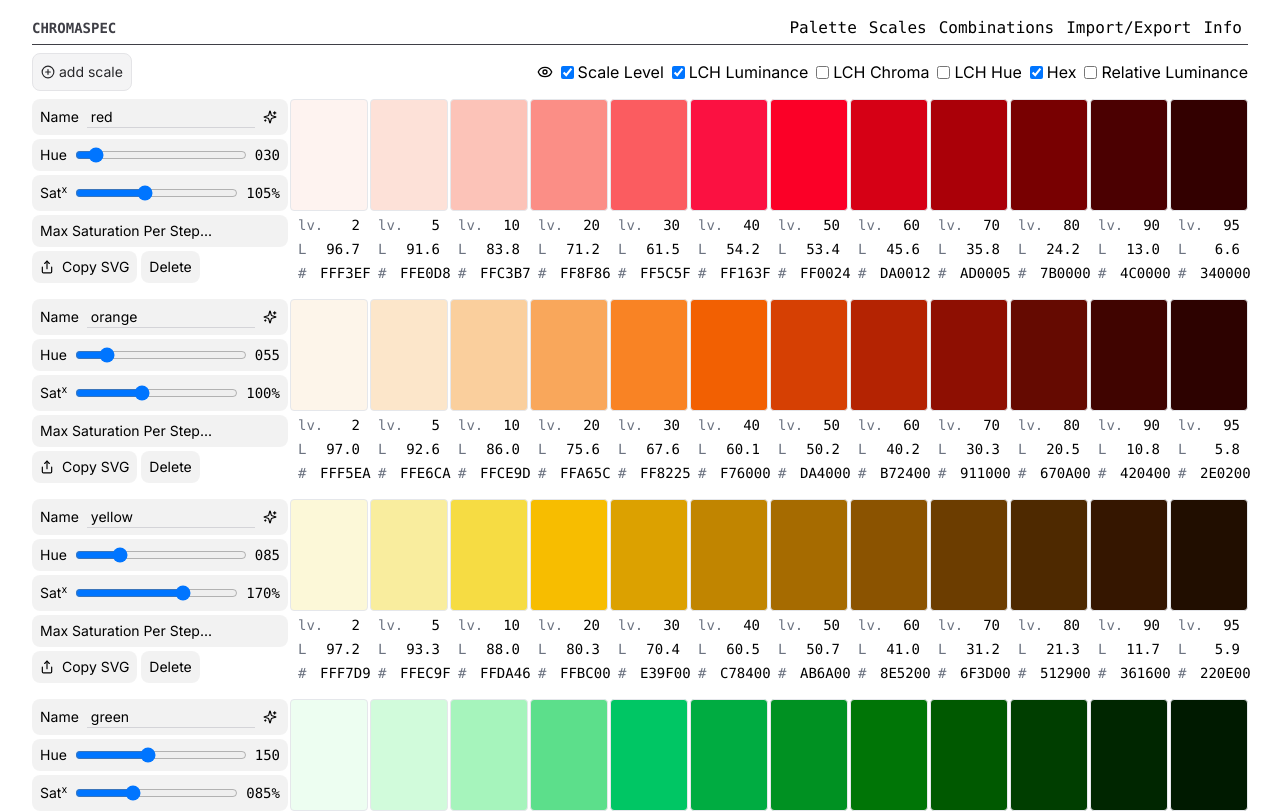
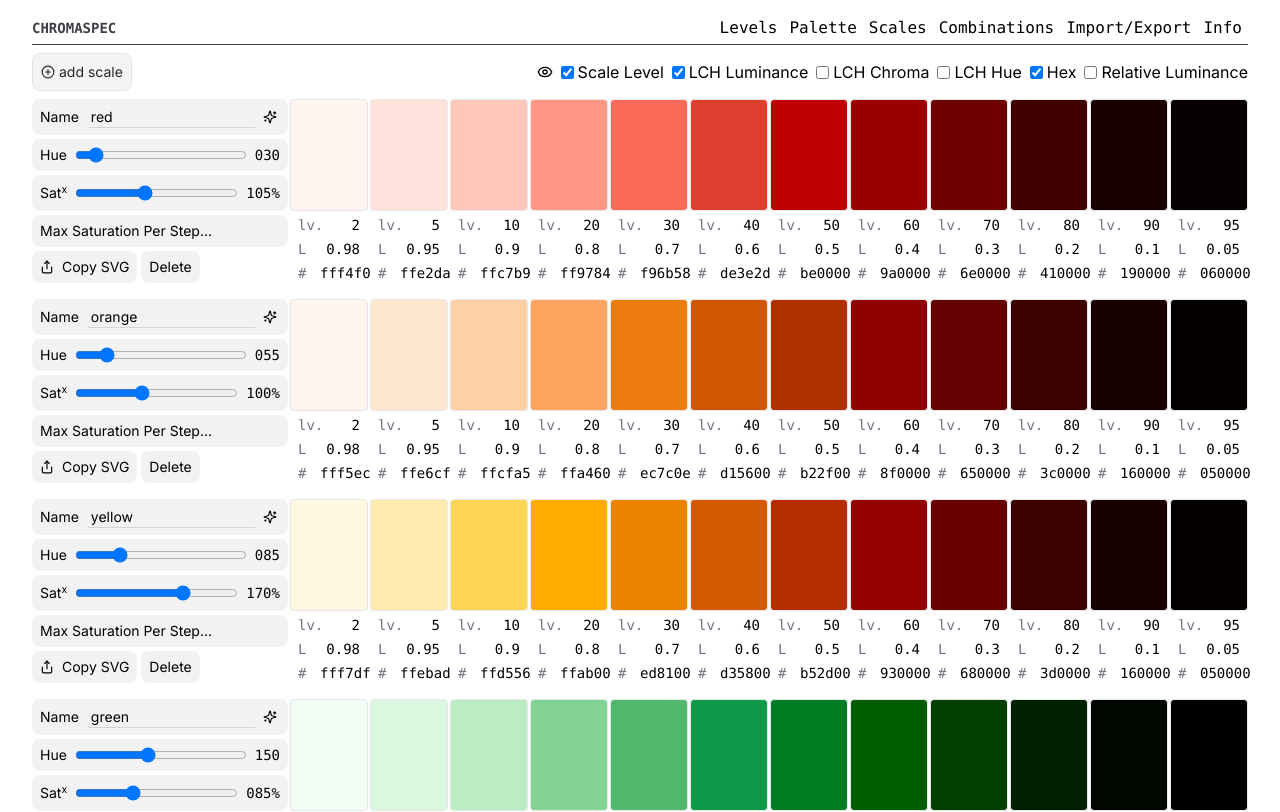
Before and after one commit to fillmember/chromaspec, a Next.js app: page / in a window 1280 px wide. Shown: the top 812 px of the page. Built offline with nearby package versions, Linux system fonts and the light colour scheme.

Commit message:
feat: switch from chroma-js to culori and use oklch

```diff
--- a/package.json
+++ b/package.json
@@ -11,8 +11,8 @@
   "dependencies": {
     "@headlessui/react": "^2.1.2",
     "@use-gesture/react": "^10.3.1",
-    "chroma-js": "2.6.1-0",
     "clsx": "^2.1.1",
+    "culori": "^4.0.1",
     "immer": "^10.1.1",
     "jotai": "^2.9.3",
     "jotai-immer": "^0.4.1",
@@ -24,7 +24,7 @@
     "react-use": "^17.5.1"
   },
   "devDependencies": {
-    "@types/chroma-js": "^2.4.4",
+    "@types/culori": "^2.1.1",
     "@types/lodash": "^4.17.7",
     "@types/node": "^20",
     "@types/react": "^18",
--- a/src/app/debug-auto-name/page.tsx
+++ b/src/app/debug-auto-name/page.tsx
@@ -1,5 +1,5 @@
 import { listAscending } from "@/utils/autoName";
-import chroma from "chroma-js";
+import { oklch, formatHex } from "culori";
 
 const svgSize = 500;
 const center = svgSize / 2;
@@ -10,7 +10,7 @@ const textRadius = 220;
 const segments = listAscending.map((color, index, arr) => {
   const rangeMin = arr[index - 1]?.rangeMax ?? 0;
   const hue = (rangeMin + color.rangeMax) / 2;
-  const fill = chroma.lch(50, 100, hue);
+  const fill = oklch({ mode: "oklch", l: 0.5, c: 0.4, h: hue }); //50, 100, hue
   const angleStart = (rangeMin / 360) * 2 * Math.PI;
   const angleEnd = (color.rangeMax / 360) * 2 * Math.PI;
 
@@ -44,7 +44,7 @@ const segments = listAscending.map((color, index, arr) => {
 
   return (
     <g key={index}>
-      <path d={pathData} fill={fill.hex()} />
+      <path d={pathData} fill={formatHex(fill)} />
       <text
         x={textX}
         y={textY}
--- a/src/app/palette/page.tsx
+++ b/src/app/palette/page.tsx
@@ -7,7 +7,6 @@ import {
   FieldName,
 } from "@/components/RowScale";
 import { useUserData } from "@/utils/useUserData";
-import { useAtom } from "jotai";
 import { clamp, round } from "lodash";
 
 const hues = [0, 30, 60, 90, 120, 150, 180, 210, 240, 270, 300, 330, 360];
@@ -21,7 +20,7 @@ const styleLCHGradient = {
 };
 
 export default function PageInfo() {
-  const { scales, addNewScale, updateScale, deleteScale } = useUserData();
+  const { scales, updateScale, deleteScale } = useUserData();
   return (
     <div className="grid md:grid-cols-2 gap-8 m-8">
       <figure
@@ -43,7 +42,7 @@ export default function PageInfo() {
             deleteScale: () => deleteScale(index),
           };
           return (
-            <li className="grid gap-1">
+            <li className="grid gap-1" key={index}>
               <FieldName key={index} {...props} />
               <FieldHue key={index} {...props} />
               <FieldChromaMultiplier key={index} {...props} />
--- a/src/atoms/defaultScales.ts
+++ b/src/atoms/defaultScales.ts
@@ -3,42 +3,56 @@ export const defaultScales = [
     name: "red",
     hue: 30,
     chromaMultiplier: 1.05,
-    chromaMaxPerLevel: [10, 25, 45, 70, 85, 95, 100, 97, 85, 65, 45, 30],
+    chromaMaxPerLevel: [
+      0.02, 0.05, 0.09, 0.14, 0.17, 0.19, 0.2, 0.2, 0.17, 0.13, 0.09, 0.06,
+    ],
   },
   {
     name: "orange",
     hue: 55,
     chromaMultiplier: 1,
-    chromaMaxPerLevel: [10, 25, 45, 70, 85, 95, 100, 97, 85, 65, 45, 30],
+    chromaMaxPerLevel: [
+      0.02, 0.05, 0.09, 0.14, 0.17, 0.19, 0.2, 0.2, 0.17, 0.13, 0.09, 0.06,
+    ],
   },
   {
     name: "yellow",
     hue: 85,
     chromaMultiplier: 1.7,
-    chromaMaxPerLevel: [10, 25, 45, 70, 85, 95, 100, 97, 78, 55, 35, 15],
+    chromaMaxPerLevel: [
+      0.02, 0.05, 0.09, 0.14, 0.17, 0.19, 0.2, 0.2, 0.17, 0.13, 0.09, 0.06,
+    ],
   },
   {
     name: "green",
     hue: 150,
     chromaMultiplier: 0.85,
-    chromaMaxPerLevel: [10, 25, 45, 70, 85, 95, 100, 97, 85, 65, 45, 30],
+    chromaMaxPerLevel: [
+      0.02, 0.05, 0.09, 0.14, 0.17, 0.19, 0.2, 0.2, 0.17, 0.13, 0.09, 0.06,
+    ],
   },
   {
     name: "blue",
     hue: 243,
     chromaMultiplier: 0.5,
-    chromaMaxPerLevel: [10, 25, 45, 70, 85, 95, 100, 97, 85, 65, 45, 30],
+    chromaMaxPerLevel: [
+      0.02, 0.05, 0.09, 0.14, 0.17, 0.19, 0.2, 0.2, 0.17, 0.13, 0.09, 0.06,
+    ],
   },
   {
     name: "purple",
     hue: 305,
     chromaMultiplier: 0.75,
-    chromaMaxPerLevel: [10, 25, 45, 70, 85, 95, 100, 97, 85, 65, 45, 30],
+    chromaMaxPerLevel: [
+      0.02, 0.05, 0.09, 0.14, 0.17, 0.19, 0.2, 0.2, 0.17, 0.13, 0.09, 0.06,
+    ],
   },
   {
     name: "neutral",
     hue: 235,
     chromaMultiplier: 0.01,
-    chromaMaxPerLevel: [10, 25, 45, 70, 85, 95, 100, 97, 85, 65, 45, 30],
+    chromaMaxPerLevel: [
+      0.02, 0.05, 0.09, 0.14, 0.17, 0.19, 0.2, 0.2, 0.17, 0.13, 0.09, 0.06,
+    ],
   },
 ];
--- a/src/atoms/userdata.ts
+++ b/src/atoms/userdata.ts
@@ -1,7 +1,8 @@
-import chroma from "chroma-js";
 import { atom } from "jotai";
 import { atomWithStorage } from "jotai/utils";
 import { defaultScales } from "./defaultScales";
+import { formatHex, type Oklch } from "culori";
+import { clamp } from "lodash";
 
 export interface ScaleData {
   name: string;
@@ -11,7 +12,7 @@ export interface ScaleData {
 }
 
 export const defaultChromasMaxPerLevel = [
-  10, 25, 45, 70, 85, 95, 100, 97, 85, 65, 45, 30,
+  0.02, 0.05, 0.09, 0.14, 0.17, 0.19, 0.2, 0.2, 0.17, 0.13, 0.09, 0.06,
 ];
 export const defaultLevels = [2, 5, 10, 20, 30, 40, 50, 60, 70, 80, 90, 95];
 
@@ -24,7 +25,7 @@ export const atomUserData = atomWithStorage<ScaleData[]>(
 
 export interface ScaleDataWithComputedData extends ScaleData {
   levels: number[];
-  colors: chroma.Color[];
+  colors: Oklch[];
 }
 
 export const allColors = atom<ScaleDataWithComputedData[]>((get) => {
@@ -38,13 +39,10 @@ export const allColors = atom<ScaleDataWithComputedData[]>((get) => {
       chromaMaxPerLevel,
       levels,
       colors: levels.map((level, i) => {
-        const lightness = 100 - level;
-        const chromaValue = Math.max(
-          0.5,
-          Math.min((chromaMaxPerLevel ?? defaultChromasMaxPerLevel)[i], 100) *
-            chromaMultiplier
-        );
-        return chroma.lch(lightness, chromaValue, hue);
+        const l = (100 - level) / 100;
+        const c = chromaMaxPerLevel[i] * chromaMultiplier;
+        const h = hue;
+        return { mode: "oklch", l, c, h };
       }),
     };
   });
@@ -62,7 +60,9 @@ export const exportScalesAsSVG = (scales: ScaleDataWithComputedData[]) =>
         const y = 0;
         return `<rect id="level ${
           levels[i]
-        }" width="100" height="100" x="${x}" y="${y}" fill="${c.hex()}" />`;
+        }" width="100" height="100" x="${x}" y="${y}" fill="${formatHex(
+          c
+        )}" />`;
       });
       return `<g id="Scale with Hue ${scale.hue}" y="${groupY}">${content}</g>`;
     })
--- a/src/components/RowScale.tsx
+++ b/src/components/RowScale.tsx
@@ -31,6 +31,7 @@ import { LuCheck, LuShare, LuSparkles } from "react-icons/lu";
 import { DtDd } from "./DtDd";
 import { RowWithLevelGrid } from "./RowWithLevelGrid";
 import { autoName } from "@/utils/autoName";
+import { formatCss, formatHex, wcagLuminance } from "culori";
 
 const clsHeaderField =
   "flex items-center gap-2 rounded-lg bg-black/5 px-2 py-1.5 text-sm";
@@ -80,8 +81,8 @@ export function RowScale(props: IRowScale) {
                       type="range"
                       className="slider-vertical"
                       min={0}
-                      max={100}
-                      step={1}
+                      max={0.4}
+                      step={0.01}
                       value={value}
                       onChange={(evt) => {
                         const newArray = chromaMaxPerLevel.map(
@@ -94,7 +95,9 @@ export function RowScale(props: IRowScale) {
                         updateScale({ chromaMaxPerLevel: newArray });
                       }}
                     />
-                    <output className="font-mono">{value}</output>
+                    <output className="font-mono">
+                      {round(value * 100, 0)}
+                    </output>
                   </Field>
                 );
               })}
@@ -144,19 +147,14 @@ export function RowScale(props: IRowScale) {
       <ol className="contents">
         {levels.map((level, i) => {
           const color = colors[i];
-          const hex = color.hex().toUpperCase();
-          const colorLCH = color.lch();
-          const strLCH = colorLCH
-            .map((x) => round(x, 1))
-            .map((x) => padStart(x.toFixed(1), 2, " "));
-          // @ts-ignore
-          const copyStringLCH = color.css("lch");
-          const relativeLuminance = round(color.luminance(), 2);
+          const hex = formatHex(color);
+          const copyStringLCH = formatCss(color);
+          const relativeLuminance = round(wcagLuminance(color), 2);
           return (
             <li className="text-sm space-y-1 flex flex-col" key={level}>
               <div
                 className="w-full min-h-9 flex-grow rounded border touch-none"
-                style={{ background: `lch(${strLCH.join(" ")})` }}
+                style={{ background: copyStringLCH }}
               />
               {dataPointVisibility.length > 0 && (
                 <dl
@@ -171,23 +169,19 @@ export function RowScale(props: IRowScale) {
                   {dataPointVisibility.includes(EnumViewDataPoint.LCH_L) && (
                     <DtDd
                       term="L"
-                      desc={strLCH[0]}
+                      desc={round(color.l, 2)}
                       copyString={copyStringLCH}
                     />
                   )}
                   {dataPointVisibility.includes(EnumViewDataPoint.LCH_C) && (
                     <DtDd
                       term="C"
-                      desc={strLCH[1]}
+                      desc={round(color.c, 2)}
                       copyString={copyStringLCH}
                     />
                   )}
                   {dataPointVisibility.includes(EnumViewDataPoint.LCH_H) && (
-                    <DtDd
-                      term="H"
-                      desc={strLCH[2]}
-                      copyString={copyStringLCH}
-                    />
+                    <DtDd term="H" desc={color.h} copyString={copyStringLCH} />
                   )}
                   {dataPointVisibility.includes(EnumViewDataPoint.Hex) && (
                     <DtDd
--- a/src/components/SiteHeader.tsx
+++ b/src/components/SiteHeader.tsx
@@ -10,6 +10,9 @@ export const SiteHeader = () => {
         Chromaspec
       </h1>
       <nav className="col-span-full flex font-mono">
+        <Link className={clsLink} href="/levels" shallow>
+          Levels
+        </Link>
         <Link className={clsLink} href="/palette" shallow>
           Palette
         </Link>
```
Also changed, not shown: src/app/combinations/page.tsx (+13 -10 lines), 1 other file (tests, documents, lock files or other folders).
